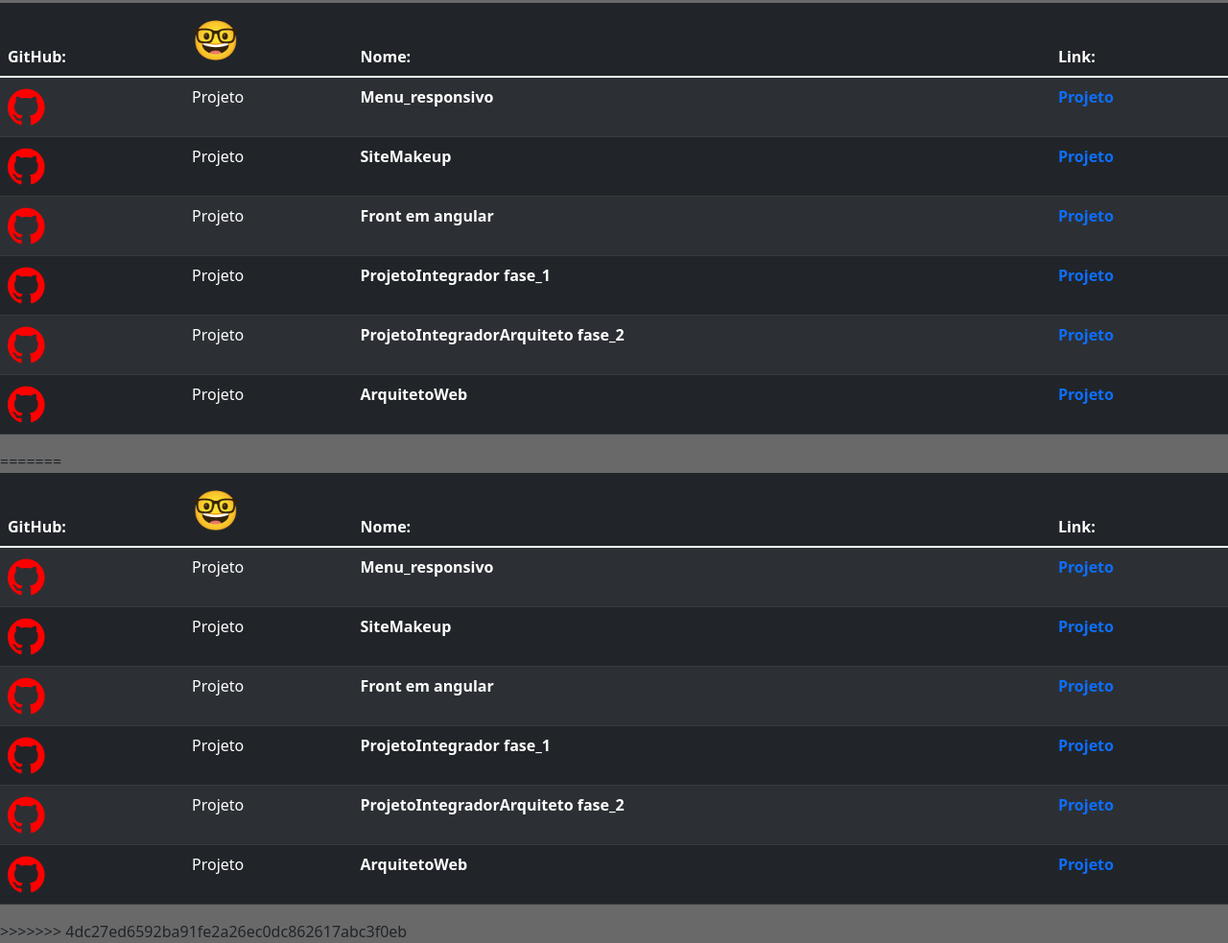
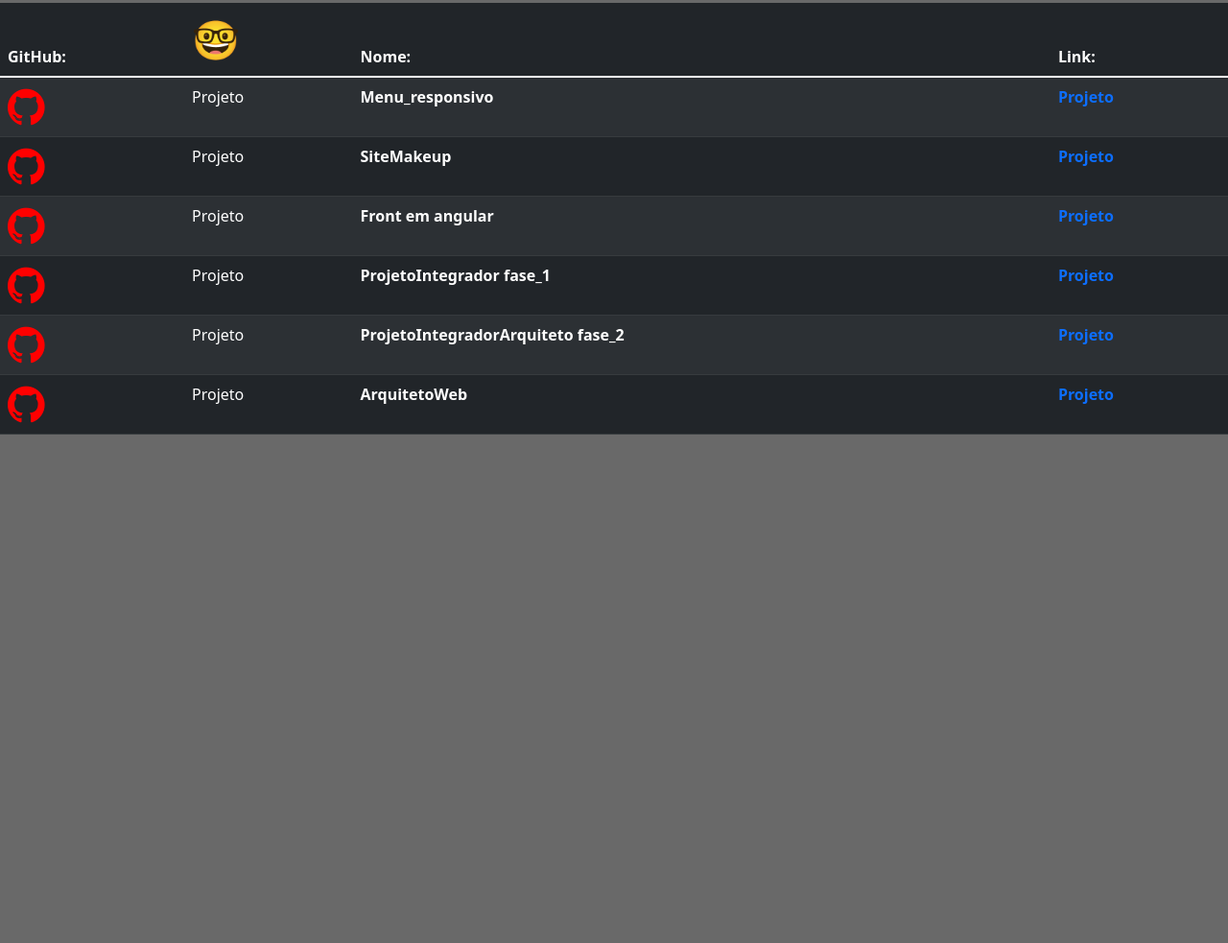
Before and after one commit to Emersomds/Emerson-Matos, a plain HTML site: page index.html in a window 1280 px wide. Shown: the part 123-1106 px from the top of the page at 96% size. After the commit the page ends 800 px from the top, so only its background shows below. Drawn offline with nearby package versions, Linux system fonts and the light colour scheme.

Commit message:
Removendo bug da página

```diff
--- a/index.html
+++ b/index.html
@@ -103,97 +103,3 @@
         </tbody>
     </table>
 </body>
-
-=======
-<!DOCTYPE html>
-<html lang="pt-br">
-
-<head>
-    <meta charset="UTF-8">
-    <meta http-equiv="X-UA-Compatible" content="IE=edge">
-    <meta name="viewport" content="width=device-width, initial-scale=1.0">
-    <title>Projetos/ Emersomds_Git</title>
-    <link rel="stylesheet" href="style.css">
-    <link rel="stylesheet" href="https://cdnjs.cloudflare.com/ajax/libs/font-awesome/4.6.0/css/font-awesome.min.css">
-    <link href="https://cdn.jsdelivr.net/npm/bootstrap@5.1.3/dist/css/bootstrap.min.css" rel="stylesheet"
-        integrity="sha384-1BmE4kWBq78iYhFldvKuhfTAU6auU8tT94WrHftjDbrCEXSU1oBoqyl2QvZ6jIW3" crossorigin="anonymous">
-    <script src="https://cdn.jsdelivr.net/npm/@popperjs/core@2.10.2/dist/umd/popper.min.js"
-        integrity="sha384-7+zCNj/IqJ95wo16oMtfsKbZ9ccEh31eOz1HGyDuCQ6wgnyJNSYdrPa03rtR1zdB"
-        crossorigin="anonymous"></script>
-    <script src="https://cdn.jsdelivr.net/npm/bootstrap@5.1.3/dist/js/bootstrap.min.js"
-        integrity="sha384-QJHtvGhmr9XOIpI6YVutG+2QOK9T+ZnN4kzFN1RtK3zEFEIsxhlmWl5/YESvpZ13"
-        crossorigin="anonymous"></script>
-    <script src="https://cdn.jsdelivr.net/npm/bootstrap@5.1.3/dist/js/bootstrap.bundle.min.js"
-        integrity="sha384-ka7Sk0Gln4gmtz2MlQnikT1wXgYsOg+OMhuP+IlRH9sENBO0LRn5q+8nbTov4+1p"
-        crossorigin="anonymous"></script>
-
-    <style>
-        body {
-            background-color: dimgrey;
-        }
-
-        a {
-            text-decoration: none;
-        }
-    </style>
-</head>
-
-<body>
-    <table class="table table-dark table-striped">
-        <thead>
-            <tr>
-                <th scope="col">GitHub:</th>
-                <th scope="col"><span style='font-size:40px;'>&#129299;</span></th>
-                <th scope="col">Nome:</th>
-                <th scope="col">Link:</th>
-            </tr>
-        </thead>
-        <tbody>
-            <tr>
-                <th scope="row"><i class="fa fa-github" style="font-size:45px;color: red;"></i></th>
-                <td>Projeto</td>
-                <td><b>Menu_responsivo</b></td>
-                <td><a target="_blank" href="https://github.com/Emersomds/Menu_responsivo.git"><b
-                            class="link">Projeto</b></a></td>
-            </tr>
-            <tr>
-                <th scope="row"><i class="fa fa-github" style="font-size:45px;color: red;"></i></th>
-                <td>Projeto</td>
-                <td><b>SiteMakeup</b></td>
-                <td><a target="_blank" href="https://github.com/Emersomds/SiteMakeup.git"><b
-                            class="link">Projeto</b></a></td>
-            </tr>
-            <tr>
-                <th scope="row"><i class="fa fa-github" style="font-size:45px;color: red;"></i></th>
-                <td>Projeto</td>
-                <td><b>Front em angular</b></td>
-                <td><a target="_blank" href="https://github.com/Emersomds/testeAngular.git"><b
-                            class="link">Projeto</b></a></td>
-            </tr>
-            <tr>
-                <th scope="row"><i class="fa fa-github" style="font-size:45px;color: red;"></i></th>
-                <td>Projeto</td>
-                <td><b>ProjetoIntegrador fase_1</b></td>
-                <td><a target="_blank" href="https://github.com/Emersomds/ProjetoIntegrador.git"><b
-                            class="link">Projeto</b></a></td>
-            </tr>
-            <tr>
-                <th scope="row"><i class="fa fa-github" style="font-size:45px;color: red;"></i></th>
-                <td>Projeto</td>
-                <td><b>ProjetoIntegradorArquiteto fase_2</b></td>
-                <td><a target="_blank" href="https://github.com/Emersomds/ProjetoIntegradorArquiteto.git"><b
-                            class="link">Projeto</b></a></td>
-            </tr>
-            <tr>
-                <th scope="row"><i class="fa fa-github" style="font-size:45px;color: red;"></i></th>
-                <td>Projeto</td>
-                <td><b>ArquitetoWeb</b></td>
-                <td><a target="_blank" href="https://github.com/Emersomds/ArquitetoWeb.git"><b
-                            class="link">Projeto</b></a></td>
-            </tr>
-        </tbody>
-    </table>
-</body>
-
->>>>>>> 4dc27ed6592ba91fe2a26ec0dc862617abc3f0eb
-</html>
```
